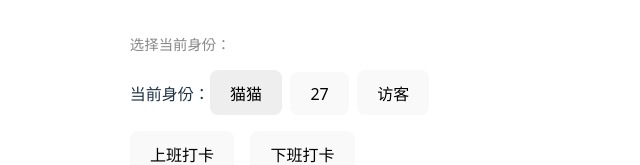
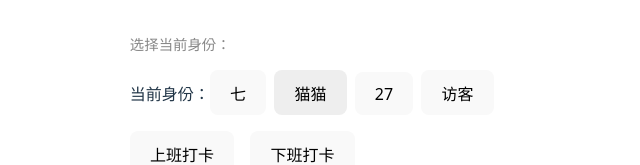
Before and after one commit to qingmao-cell/daka, a React (Vite) app: page / in a window 1280 px wide. Shown: the part 123-288 px from the top of the page, without its empty margins (318-958 px from the left). Built offline with nearby package versions, Linux system fonts and the light colour scheme; no server answers; the database is empty.

Commit message:
🐭 增加了用户

```diff
--- a/src/App.tsx
+++ b/src/App.tsx
@@ -129,6 +129,15 @@ function App() {
       <div style={{ marginBottom: "1rem" }}>
         <span>当前身份：</span>
         <button
+          onClick={() => setUserId("userhsm")}
+          style={{
+            marginRight: "0.5rem",
+            backgroundColor: userId === "userhsm" ? "#eee" : "",
+          }}
+        >
+          七
+        </button>
+        <button
           onClick={() => setUserId("cat001")}
           style={{
             marginRight: "0.5rem",
```
